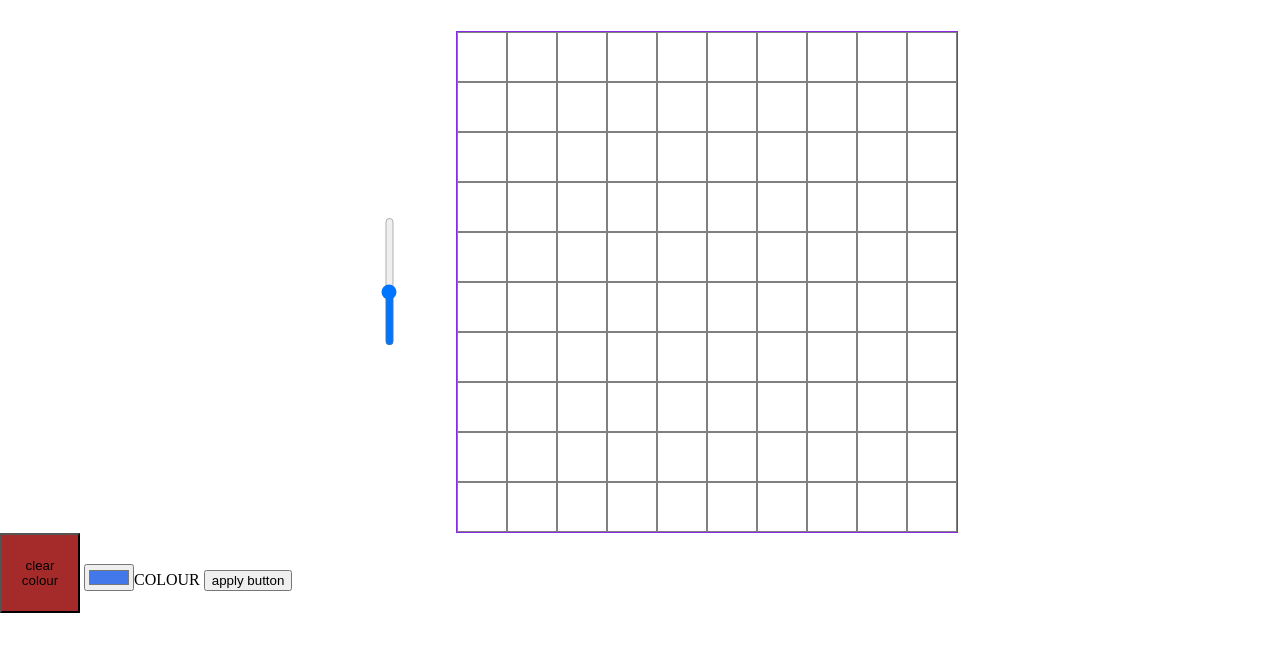
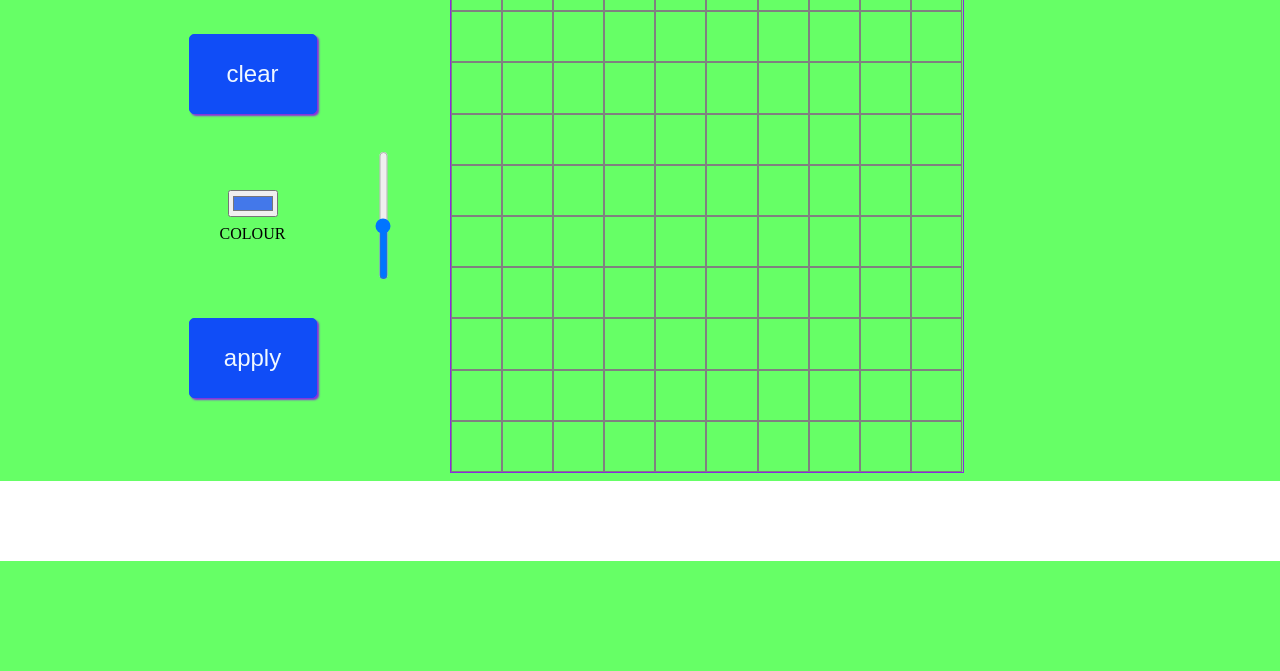
Before and after one commit to Mizan95/etch_a_sketch, a plain HTML site: page index.html in a window 1280 px wide. Shown: the part 129-800 px from the top of the page. Drawn offline with Linux system fonts and the light colour scheme.

Commit message:
Format UI; add footer

```diff
--- a/index.html
+++ b/index.html
@@ -16,6 +16,12 @@
     <div class="title-container">Drawing Pad! Have Fun!</div>
   </header>
   <section>
+    <div class="buttonContainer">
+      <button id="clearButton">clear</button>
+      <input type="color" id="colourPicker" name="COLOUR" value="#4378EA">
+      <label for="colourPicker" id="colourPickerLabel">COLOUR</label>
+      <button id="applyButton">apply</button>
+    </div>
     <div class="gridContainer">
       <div class="slideContainer">
         <input type="range" min="2" max="22" value="10" class="slider" id="slider">
@@ -23,9 +29,8 @@
       <div id="grid"></div>
     </div>
   </section>
-    <button id="clearButton">clear colour</button>
-    <label><input type="color" id="colourPicker" name="COLOUR" value="#4378EA">COLOUR</label>
-    <button id="applyButton">apply button</button>
+  <footer></footer>
+
 
 </body>
 </html>
--- a/style.css
+++ b/style.css
@@ -3,37 +3,84 @@
 body {
     padding: 0;
     margin: 0;
+    background-color: #66ff66;
 }
 
 header {
     width: 100%;
-    height: 10rem;
+    height: 5rem;
     background-color: rgb(255, 255, 255);
     margin: auto;
     display: flex;
     justify-content: center;
     align-items: center;
+    margin-bottom: 0.5rem;
 }
 
 .title-container {
     font-family: 'Poppins', sans-serif;
+    font-weight: 600;
     font-size: 48px;
     color: rgb(27, 37, 180);
     text-shadow: 4px 4px 4px #aaa;
 }
 
-body > section:nth-of-type(1) {
+body > section {
     display: flex;
     justify-content: center;
 }
 
+
+/* Buttons */
+
+.buttonContainer {
+    display: flex;
+    flex-flow: column;
+    justify-content: center;
+    align-items: center;
+}
+
+#clearButton {
+    background-color: #104df7;
+    color: aliceblue;
+    height: 5rem;
+    width: 8rem;
+    border: solid 1px #104df7;
+    box-shadow: 2px 2px 2px blueviolet;
+    border-radius: 5px;
+    margin: auto;
+    font-size: 1.5em;
+}
+
+#applyButton {
+    background-color: #104df7;
+    color: aliceblue;
+    height: 5rem;
+    width: 8rem;
+    border: solid 1px #104df7;
+    box-shadow: 2px 2px 2px blueviolet;
+    height: 5rem;
+    width: 8rem;
+    border-radius: 5px;
+    margin: auto;
+    font-size: 1.5em;
+}
+
+#colourPickerLabel {
+    margin-top: 0.5rem;
+}
+
+
+/* Grid */
+
 .gridContainer {
     display: flex;
+    margin-right: 8rem;
 }
 
 #grid {
-    width: 500px;
-    height: 500px;
+    width: 32rem;
+    height: 32rem;
     border: solid blueviolet 1px;
     display: flex;
     flex-wrap: wrap;
@@ -45,10 +92,6 @@ body > section:nth-of-type(1) {
     box-sizing: border-box;
 }
 
-.shaded {
-    background-color: gold;
-}
-
 .slideContainer {
     margin: auto;
 }
@@ -57,8 +100,10 @@ input[type="range"] {
     appearance: slider-vertical;
 }
 
-#clearButton {
-    background-color: brown;
+
+footer {
+    width: 100%;
     height: 5rem;
-    width: 5rem;
+    background-color: rgb(255, 255, 255);
+    margin-top: 0.5rem;
 }
```
Also changed, not shown: 1 other file.
